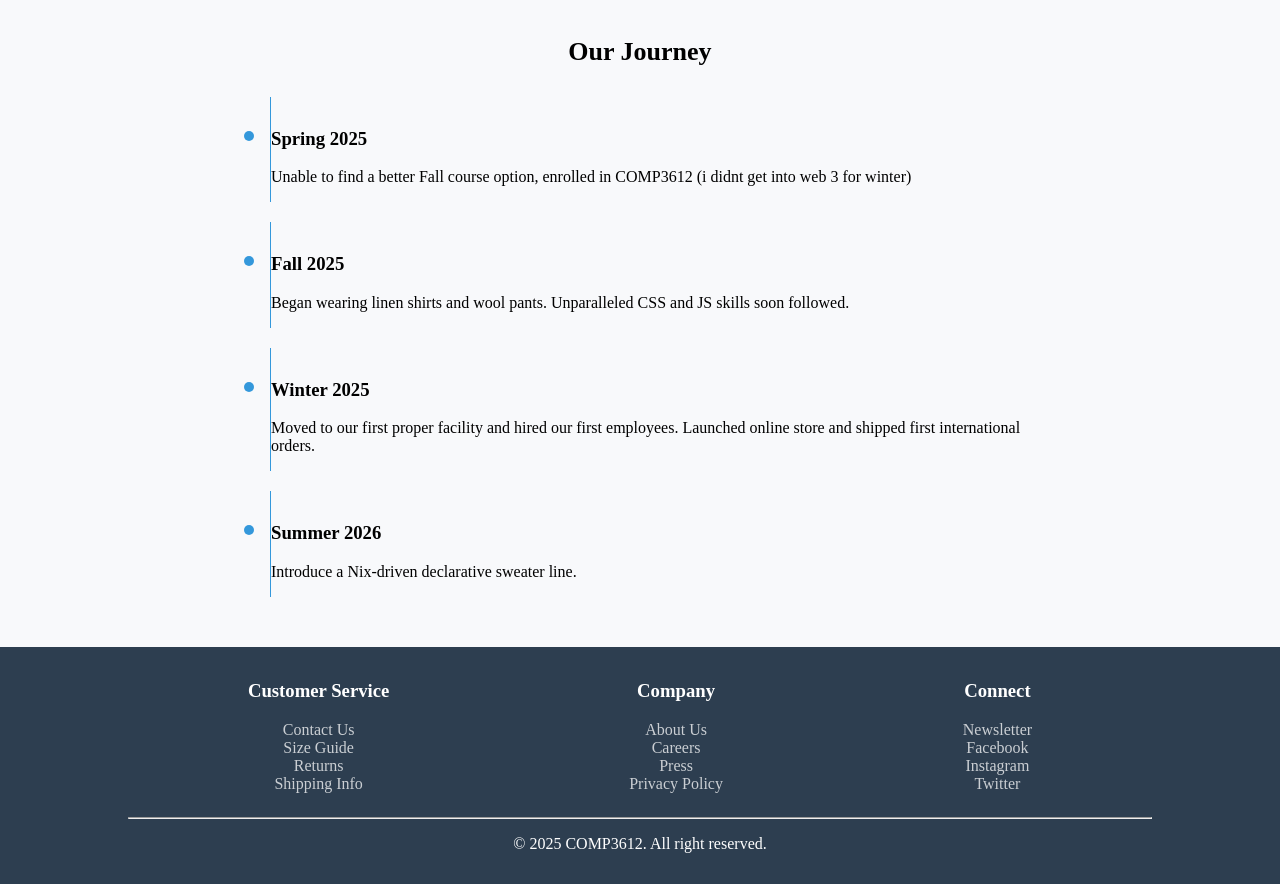
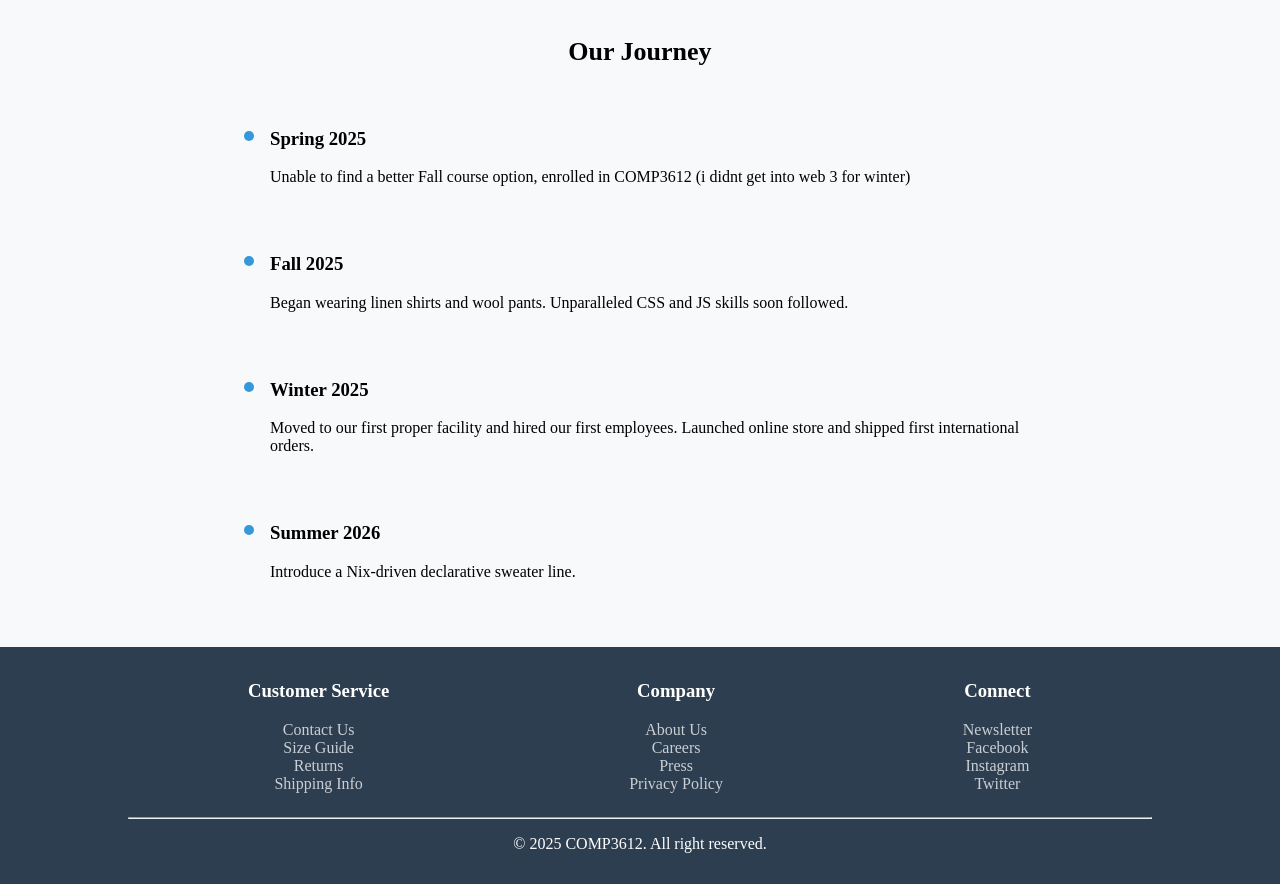
Before and after one commit to tai-shis/comp3612-a1.github.io, a plain HTML site: page about.html in a window 1280 px wide. Shown: the part 1762-2646 px from the top of the page. Drawn offline with Linux system fonts and the light colour scheme.

Commit message:
just changing journey css to be list items, rather than the cool border setup

```diff
--- a/index.css
+++ b/index.css
@@ -305,7 +305,7 @@ footer {
 
             li {
                 margin: 10px;
-                border-left: 1pt solid var(--color-values);
+                /* border-left: 1pt solid var(--color-values); */
                 /* list-style-position: inside; */
 
                 /* Found ::marker selector mentioned on a stackoverflow discussion on an updated version to change how it looks*/
```
